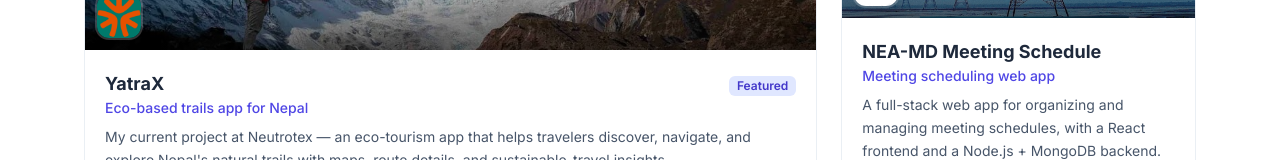
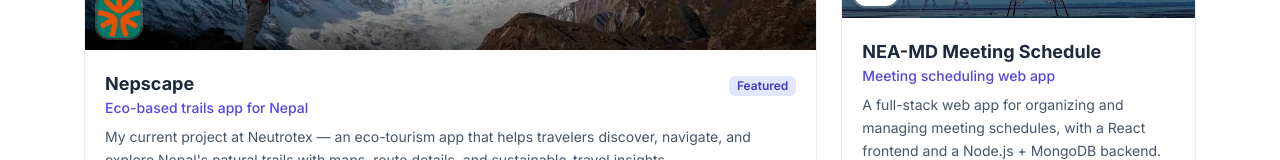
Before and after one commit to Ksub2/my_portfolio, a React (Vite) app: page / in a window 1280 px wide. Shown: the part 3223-3383 px from the top of the page. Built offline with nearby package versions, Linux system fonts and the light colour scheme.

Commit message:
Rename project from 'YatraX' to 'Nepscape'

```diff
--- a/src/data/content.js
+++ b/src/data/content.js
@@ -91,7 +91,7 @@
 
 export const PROJECTS = [
   {
-    title: 'YatraX',
+    title: 'Nepscape',
     subtitle: 'Eco-based trails app for Nepal',
     desc: 'My current project at Neutrotex — an eco-tourism app that helps travelers discover, navigate, and explore Nepal\'s natural trails with maps, route details, and sustainable-travel insights.',
     tags: ['Flutter', 'Dart', 'Google Maps', 'Firebase'],
```
